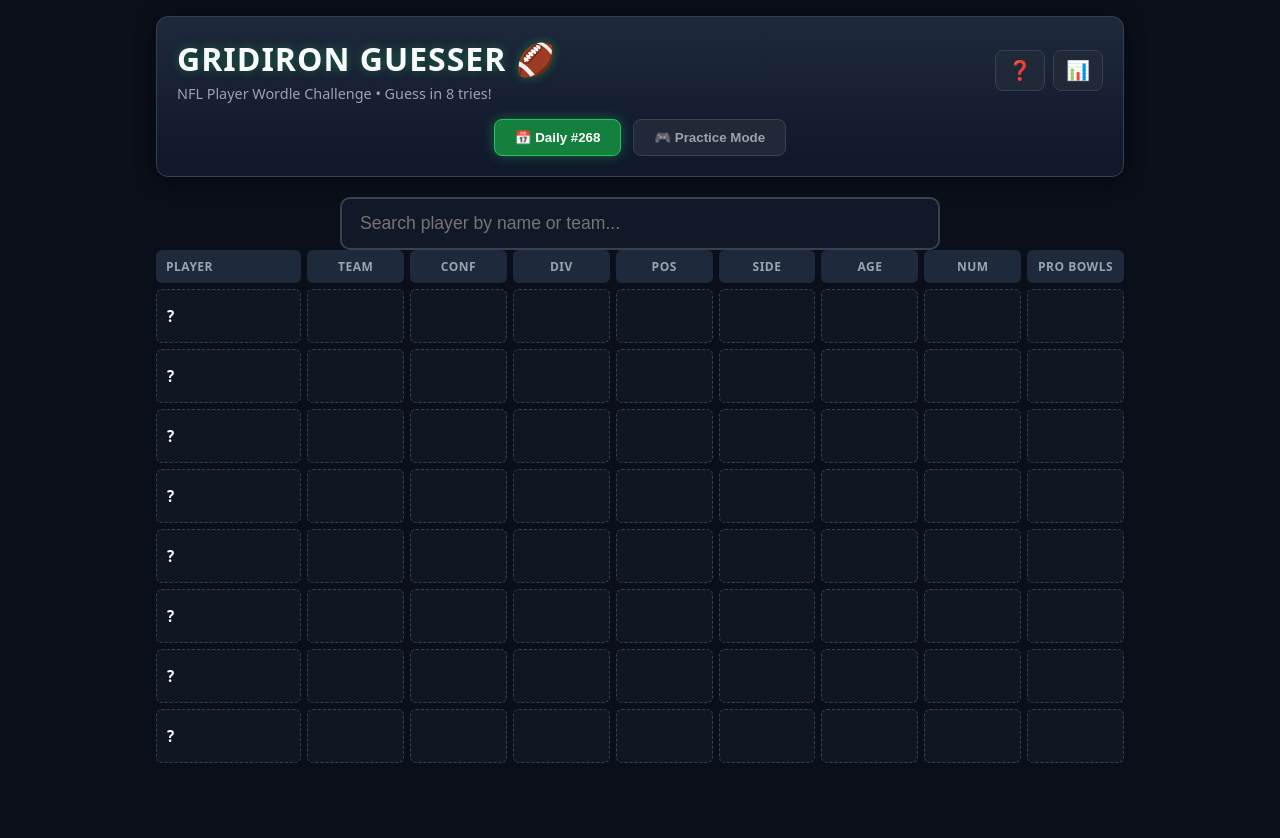
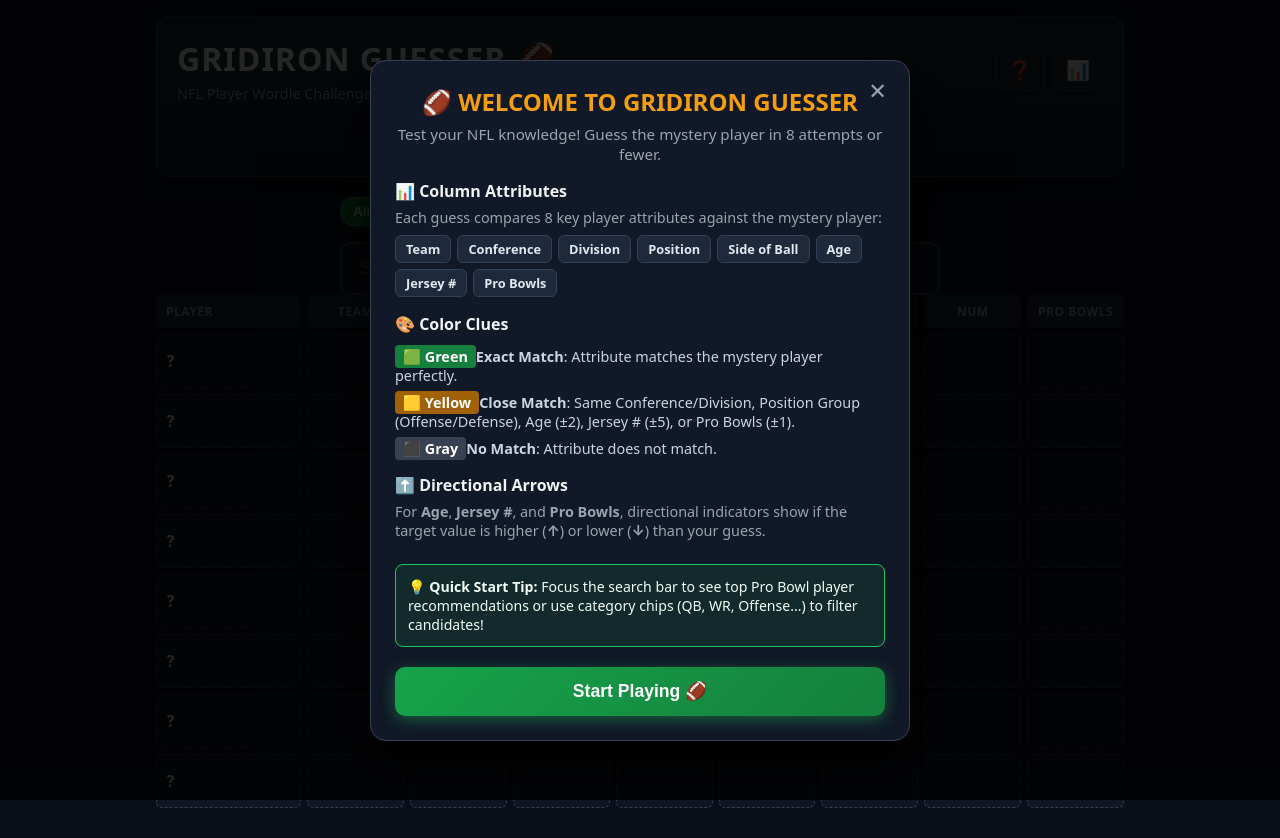
Before and after one commit to akulkarni7a/thousand-users, a React (Vite) app: page / in a window 1280 px wide. Before the commit the page ends 800 px from the top, so only its background shows below. Built offline with nearby package versions, Linux system fonts and the light colour scheme.

Commit message:
feat: welcome modal, search filter chips, and starter recommendations (#11)
Co-authored-by: google-labs-jules[bot] <161369871+google-labs-jules[bot]@users.noreply.github.com>

```diff
--- a/src/App.css
+++ b/src/App.css
@@ -155,6 +155,44 @@
   margin: 0 auto;
 }
 
+.filter-chips-bar {
+  display: flex;
+  gap: 6px;
+  overflow-x: auto;
+  padding-bottom: 8px;
+  margin-bottom: 8px;
+  scrollbar-width: thin;
+}
+
+.filter-chips-bar::-webkit-scrollbar {
+  height: 4px;
+}
+
+.filter-chip {
+  background: var(--card-bg);
+  border: 1px solid var(--border);
+  color: var(--text-muted);
+  font-size: 0.85rem;
+  font-weight: 600;
+  padding: 6px 12px;
+  border-radius: 16px;
+  cursor: pointer;
+  white-space: nowrap;
+  transition: all 0.2s ease;
+}
+
+.filter-chip:hover {
+  border-color: var(--green-glow);
+  color: var(--text-main);
+}
+
+.filter-chip.active {
+  background: #15803d;
+  color: #ffffff;
+  border-color: var(--green-glow);
+  box-shadow: 0 0 8px rgba(34, 197, 94, 0.4);
+}
+
 .search-input-wrapper {
   position: relative;
   display: flex;
@@ -203,6 +241,24 @@
   list-style: none;
   padding: 0;
   box-shadow: 0 10px 25px rgba(0, 0, 0, 0.8);
+}
+
+.search-section-header {
+  padding: 8px 16px;
+  font-size: 0.8rem;
+  font-weight: 700;
+  color: var(--accent-gold);
+  background: #111827;
+  border-bottom: 1px solid #1f2937;
+  text-transform: uppercase;
+  letter-spacing: 0.5px;
+}
+
+.pro-bowl-badge {
+  font-size: 0.75rem;
+  color: var(--accent-gold);
+  font-weight: 600;
+  margin-left: 6px;
 }
 
 .search-result-item {
@@ -566,3 +622,104 @@
   font-size: 1rem;
   cursor: pointer;
 }
+
+/* Welcome Modal */
+.welcome-modal-content {
+  max-width: 540px;
+  max-height: 90vh;
+  overflow-y: auto;
+}
+
+.welcome-header {
+  text-align: center;
+  margin-bottom: 16px;
+}
+
+.welcome-header h2 {
+  margin: 0;
+  color: var(--accent-gold);
+  font-size: 1.5rem;
+  font-weight: 800;
+}
+
+.welcome-subtitle {
+  margin: 6px 0 0;
+  color: var(--text-muted);
+  font-size: 0.95rem;
+}
+
+.welcome-body {
+  display: flex;
+  flex-direction: column;
+  gap: 16px;
+  margin-bottom: 20px;
+}
+
+.guide-section h4 {
+  margin: 0 0 6px;
+  color: #f3f4f6;
+  font-size: 1rem;
+}
+
+.guide-desc {
+  margin: 0 0 8px;
+  font-size: 0.9rem;
+  color: var(--text-muted);
+}
+
+.attributes-grid {
+  display: flex;
+  flex-wrap: wrap;
+  gap: 6px;
+}
+
+.attr-chip {
+  background: #1e293b;
+  border: 1px solid #334155;
+  color: #e2e8f0;
+  font-size: 0.8rem;
+  font-weight: 600;
+  padding: 4px 10px;
+  border-radius: 6px;
+}
+
+.legend-text {
+  color: #cbd5e1;
+}
+
+.search-tip-box {
+  background: rgba(34, 197, 94, 0.1);
+  border: 1px solid var(--green-glow);
+  border-radius: 8px;
+  padding: 12px;
+  font-size: 0.88rem;
+  color: #f0fdf4;
+}
+
+.search-tip-box p {
+  margin: 0;
+}
+
+.welcome-footer {
+  display: flex;
+  justify-content: center;
+}
+
+.start-playing-btn {
+  background: linear-gradient(135deg, #16a34a 0%, #15803d 100%);
+  color: white;
+  border: none;
+  padding: 14px 32px;
+  border-radius: 10px;
+  font-size: 1.1rem;
+  font-weight: 800;
+  cursor: pointer;
+  box-shadow: 0 4px 15px rgba(34, 197, 94, 0.4);
+  transition: transform 0.15s ease, box-shadow 0.15s ease;
+  width: 100%;
+}
+
+.start-playing-btn:hover {
+  transform: translateY(-2px);
+  box-shadow: 0 6px 20px rgba(34, 197, 94, 0.6);
+}
--- a/src/App.jsx
+++ b/src/App.jsx
@@ -6,10 +6,12 @@ import {
   getPuzzleNumber,
   loadDailyState,
   saveDailyState,
+  WELCOME_STORAGE_KEY,
 } from './data/nflPlayers'
 import PlayerSearch from './components/PlayerSearch'
 import GuessGrid from './components/GuessGrid'
 import StatsModal from './components/StatsModal'
+import WelcomeModal from './components/WelcomeModal'
 import './App.css'
 
 const DEFAULT_STATS = {
@@ -33,8 +35,32 @@ export default function App() {
     return saved ? saved.gameStatus : 'IN_PROGRESS'
   }) // 'IN_PROGRESS' | 'WON' | 'LOST'
   const [isStatsOpen, setIsStatsOpen] = useState(false)
-  const [isHelpOpen, setIsHelpOpen] = useState(false)
+  const [isHelpOpen, setIsHelpOpen] = useState(() => {
+    try {
+      const seen = localStorage.getItem(WELCOME_STORAGE_KEY)
+      return !seen
+    } catch {
+      return false
+    }
+  })
   const [copiedShare, setCopiedShare] = useState(false)
+
+  const handleCloseHelp = () => {
+    try {
+      localStorage.setItem(WELCOME_STORAGE_KEY, 'true')
+    } catch {
+      // ignore storage errors
+    }
+    setIsHelpOpen(false)
+  }
+
+  const handleStartPlaying = () => {
+    handleCloseHelp()
+    setTimeout(() => {
+      const input = document.querySelector('.search-input')
+      if (input) input.focus()
+    }, 50)
+  }
 
   const [stats, setStats] = useState(() => {
     try {
@@ -238,35 +264,11 @@ export default function App() {
       </header>
 
       <main className="game-main-area">
-        {isHelpOpen && (
-          <section className="how-to-play-card">
-            <div className="card-header">
-              <h3>HOW TO PLAY</h3>
-              <button
-                type="button"
-                className="close-card-btn"
-                onClick={() => setIsHelpOpen(false)}
-              >
-                ✕
-              </button>
-            </div>
-            <p>Guess the mystery NFL player in 8 tries or fewer.</p>
-            <ul className="guide-legend-list">
-              <li>
-                <span className="legend-swatch correct">🟩 Green</span>: Exact match
-              </li>
-              <li>
-                <span className="legend-swatch close">🟨 Yellow</span>: Close match (Same conference/division, position group, age within 2, jersey # within 5, Pro Bowls within 1)
-              </li>
-              <li>
-                <span className="legend-swatch incorrect">⬛ Gray</span>: No match
-              </li>
-              <li>
-                <span className="legend-indicator">↑ / ↓</span>: Directional arrows show if mystery attribute value is higher or lower!
-              </li>
-            </ul>
-          </section>
-        )}
+        <WelcomeModal
+          isOpen={isHelpOpen}
+          onClose={handleCloseHelp}
+          onStartPlaying={handleStartPlaying}
+        />
 
         <section className="search-section">
           <PlayerSearch
--- a/src/components/PlayerSearch.jsx
+++ b/src/components/PlayerSearch.jsx
@@ -1,13 +1,16 @@
 import { useState, useRef, useEffect } from 'react'
-import { NFL_PLAYERS, filterPlayers } from '../data/nflPlayers'
+import { NFL_PLAYERS, getSearchResults } from '../data/nflPlayers'
+
+const CATEGORIES = ['All', 'QB', 'RB', 'WR', 'Offense', 'Defense', 'AFC', 'NFC']
 
 export default function PlayerSearch({ onSelectPlayer, guessedIds = [], disabled = false }) {
   const [query, setQuery] = useState('')
+  const [category, setCategory] = useState('All')
   const [isOpen, setIsOpen] = useState(false)
   const [selectedIndex, setSelectedIndex] = useState(0)
   const wrapperRef = useRef(null)
 
-  const filtered = filterPlayers(NFL_PLAYERS, query, guessedIds)
+  const filtered = getSearchResults(NFL_PLAYERS, query, guessedIds, category)
 
   useEffect(() => {
     function handleClickOutside(event) {
@@ -22,7 +25,13 @@ export default function PlayerSearch({ onSelectPlayer, guessedIds = [], disabled
   const handleInputChange = (e) => {
     const val = e.target.value
     setQuery(val)
-    setIsOpen(val.trim().length > 0)
+    setIsOpen(true)
+    setSelectedIndex(0)
+  }
+
+  const handleCategorySelect = (cat) => {
+    setCategory(cat)
+    setIsOpen(true)
     setSelectedIndex(0)
   }
 
@@ -52,8 +61,24 @@ export default function PlayerSearch({ onSelectPlayer, guessedIds = [], disabled
     }
   }
 
+  const isStarterMode = query.trim().length === 0 && category === 'All'
+
   return (
     <div className="player-search-container" ref={wrapperRef}>
+      <div className="filter-chips-bar" role="group" aria-label="Category filter chips">
+        {CATEGORIES.map((cat) => (
+          <button
+            key={cat}
+            type="button"
+            className={`filter-chip ${category === cat ? 'active' : ''}`}
+            onClick={() => handleCategorySelect(cat)}
+            disabled={disabled}
+          >
+            {cat}
+          </button>
+        ))}
+      </div>
+
       <div className="search-input-wrapper">
         <input
           type="text"
@@ -61,7 +86,7 @@ export default function PlayerSearch({ onSelectPlayer, guessedIds = [], disabled
           placeholder={disabled ? 'Game Over' : 'Search player by name or team...'}
           value={query}
           onChange={handleInputChange}
-          onFocus={() => query.trim().length > 0 && setIsOpen(true)}
+          onFocus={() => setIsOpen(true)}
           onKeyDown={handleKeyDown}
           disabled={disabled}
           aria-label="Search player"
@@ -73,7 +98,7 @@ export default function PlayerSearch({ onSelectPlayer, guessedIds = [], disabled
             className="clear-search-btn"
             onClick={() => {
               setQuery('')
-              setIsOpen(false)
+              setSelectedIndex(0)
             }}
             aria-label="Clear search"
           >
@@ -84,6 +109,22 @@ export default function PlayerSearch({ onSelectPlayer, guessedIds = [], disabled
 
       {isOpen && !disabled && (
         <ul className="search-results-list" role="listbox">
+          {isStarterMode && (
+            <li className="search-section-header">
+              ⭐ Starter Recommendations (Pro Bowl Stars)
+            </li>
+          )}
+          {!isStarterMode && query.trim().length === 0 && (
+            <li className="search-section-header">
+              🔍 Recommended {category} Players
+            </li>
+          )}
+          {!isStarterMode && query.trim().length > 0 && category !== 'All' && (
+            <li className="search-section-header">
+              🔍 Matching "{query}" in {category}
+            </li>
+          )}
+
           {filtered.length > 0 ? (
             filtered.map((player, idx) => (
               <li
@@ -95,7 +136,9 @@ export default function PlayerSearch({ onSelectPlayer, guessedIds = [], disabled
                 onMouseEnter={() => setSelectedIndex(idx)}
               >
                 <div className="player-info-main">
-                  <span className="player-name-text">{player.name}</span>
+                  <span className="player-name-text">
+                    {player.name} {player.proBowls > 0 && <span className="pro-bowl-badge">⭐ {player.proBowls}x PB</span>}
+                  </span>
                   <span className="player-team-tag">{player.teamAbbr} • #{player.number}</span>
                 </div>
                 <div className="player-sub-info">
--- /dev/null
+++ b/src/components/WelcomeModal.jsx
@@ -0,0 +1,91 @@
+import React from 'react'
+
+export default function WelcomeModal({ isOpen, onClose, onStartPlaying }) {
+  if (!isOpen) return null
+
+  const handleStart = () => {
+    if (onStartPlaying) {
+      onStartPlaying()
+    } else if (onClose) {
+      onClose()
+    }
+  }
+
+  return (
+    <div className="modal-overlay" role="dialog" aria-modal="true" aria-labelledby="welcome-modal-title">
+      <div className="modal-content welcome-modal-content">
+        <button
+          type="button"
+          className="modal-close-btn"
+          onClick={onClose}
+          aria-label="Close welcome guide"
+        >
+          ✕
+        </button>
+
+        <div className="welcome-header">
+          <h2 id="welcome-modal-title">🏈 WELCOME TO GRIDIRON GUESSER</h2>
+          <p className="welcome-subtitle">
+            Test your NFL knowledge! Guess the mystery player in 8 attempts or fewer.
+          </p>
+        </div>
+
+        <div className="welcome-body">
+          <div className="guide-section">
+            <h4>📊 Column Attributes</h4>
+            <p className="guide-desc">
+              Each guess compares 8 key player attributes against the mystery player:
+            </p>
+            <div className="attributes-grid">
+              <span className="attr-chip">Team</span>
+              <span className="attr-chip">Conference</span>
+              <span className="attr-chip">Division</span>
+              <span className="attr-chip">Position</span>
+              <span className="attr-chip">Side of Ball</span>
+              <span className="attr-chip">Age</span>
+              <span className="attr-chip">Jersey #</span>
+              <span className="attr-chip">Pro Bowls</span>
+            </div>
+          </div>
+
+          <div className="guide-section">
+            <h4>🎨 Color Clues</h4>
+            <ul className="guide-legend-list">
+              <li>
+                <span className="legend-swatch correct">🟩 Green</span>
+                <span className="legend-text"><strong>Exact Match</strong>: Attribute matches the mystery player perfectly.</span>
+              </li>
+              <li>
+                <span className="legend-swatch close">🟨 Yellow</span>
+                <span className="legend-text">
+                  <strong>Close Match</strong>: Same Conference/Division, Position Group (Offense/Defense), Age (±2), Jersey # (±5), or Pro Bowls (±1).
+                </span>
+              </li>
+              <li>
+                <span className="legend-swatch incorrect">⬛ Gray</span>
+                <span className="legend-text"><strong>No Match</strong>: Attribute does not match.</span>
+              </li>
+            </ul>
+          </div>
+
+          <div className="guide-section">
+            <h4>⬆️ Directional Arrows</h4>
+            <p className="guide-desc">
+              For <strong>Age</strong>, <strong>Jersey #</strong>, and <strong>Pro Bowls</strong>, directional indicators show if the target value is higher (<strong>↑</strong>) or lower (<strong>↓</strong>) than your guess.
+            </p>
+          </div>
+
+          <div className="guide-section search-tip-box">
+            <p>💡 <strong>Quick Start Tip:</strong> Focus the search bar to see top Pro Bowl player recommendations or use category chips (QB, WR, Offense...) to filter candidates!</p>
+          </div>
+        </div>
+
+        <div className="welcome-footer">
+          <button type="button" className="start-playing-btn" onClick={handleStart}>
+            Start Playing 🏈
+          </button>
+        </div>
+      </div>
+    </div>
+  )
+}
--- a/src/data/nflPlayers.js
+++ b/src/data/nflPlayers.js
@@ -456,18 +456,47 @@ export const NFL_PLAYERS = [
   },
 ]
 
-export function filterPlayers(players, query, guessedIds = []) {
-  if (!query || query.trim() === '') return []
-  const cleanQuery = query.trim().toLowerCase()
+export const WELCOME_STORAGE_KEY = 'gridiron_guesser_welcome_seen'
+
+export function getSearchResults(players, query, guessedIds = [], category = 'All') {
+  const cleanQuery = (query || '').trim().toLowerCase()
   const guessedSet = new Set(guessedIds.map((id) => String(id)))
+
+  const matchesCategory = (player) => {
+    if (!category || category === 'All') return true
+    if (['Offense', 'Defense', 'Special Teams'].includes(category)) {
+      return player.sideOfBall === category
+    }
+    if (['AFC', 'NFC'].includes(category)) {
+      return player.conference === category
+    }
+    return player.position === category
+  }
+
+  if (cleanQuery.length === 0) {
+    return players
+      .filter((p) => !guessedSet.has(String(p.id)) && matchesCategory(p))
+      .sort((a, b) => b.proBowls - a.proBowls)
+      .slice(0, 8)
+  }
 
   return players.filter((player) => {
     if (guessedSet.has(String(player.id))) return false
+    if (!matchesCategory(player)) return false
     const nameMatch = player.name.toLowerCase().includes(cleanQuery)
     const teamMatch = player.team.toLowerCase().includes(cleanQuery)
     const abbrMatch = player.teamAbbr.toLowerCase().includes(cleanQuery)
     return nameMatch || teamMatch || abbrMatch
   })
+}
+
+export function getStarterPlayers(players, guessedIds = [], category = 'All') {
+  return getSearchResults(players, '', guessedIds, category)
+}
+
+export function filterPlayers(players, query, guessedIds = [], category = 'All') {
+  if (!query || query.trim() === '') return []
+  return getSearchResults(players, query, guessedIds, category)
 }
 
 export function comparePlayers(guess, target) {
```
Also changed, not shown: 1 other file (tests, documents, lock files or other folders).
